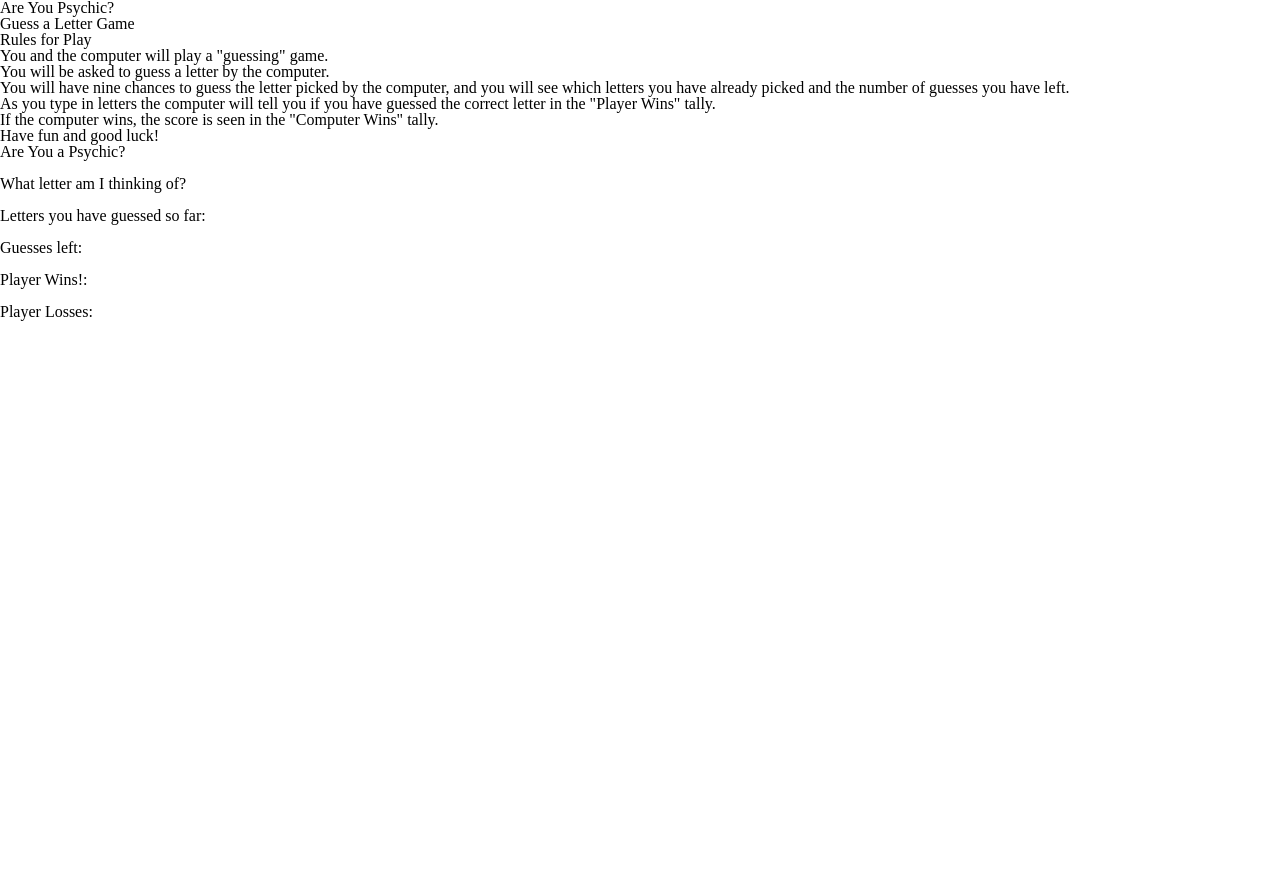
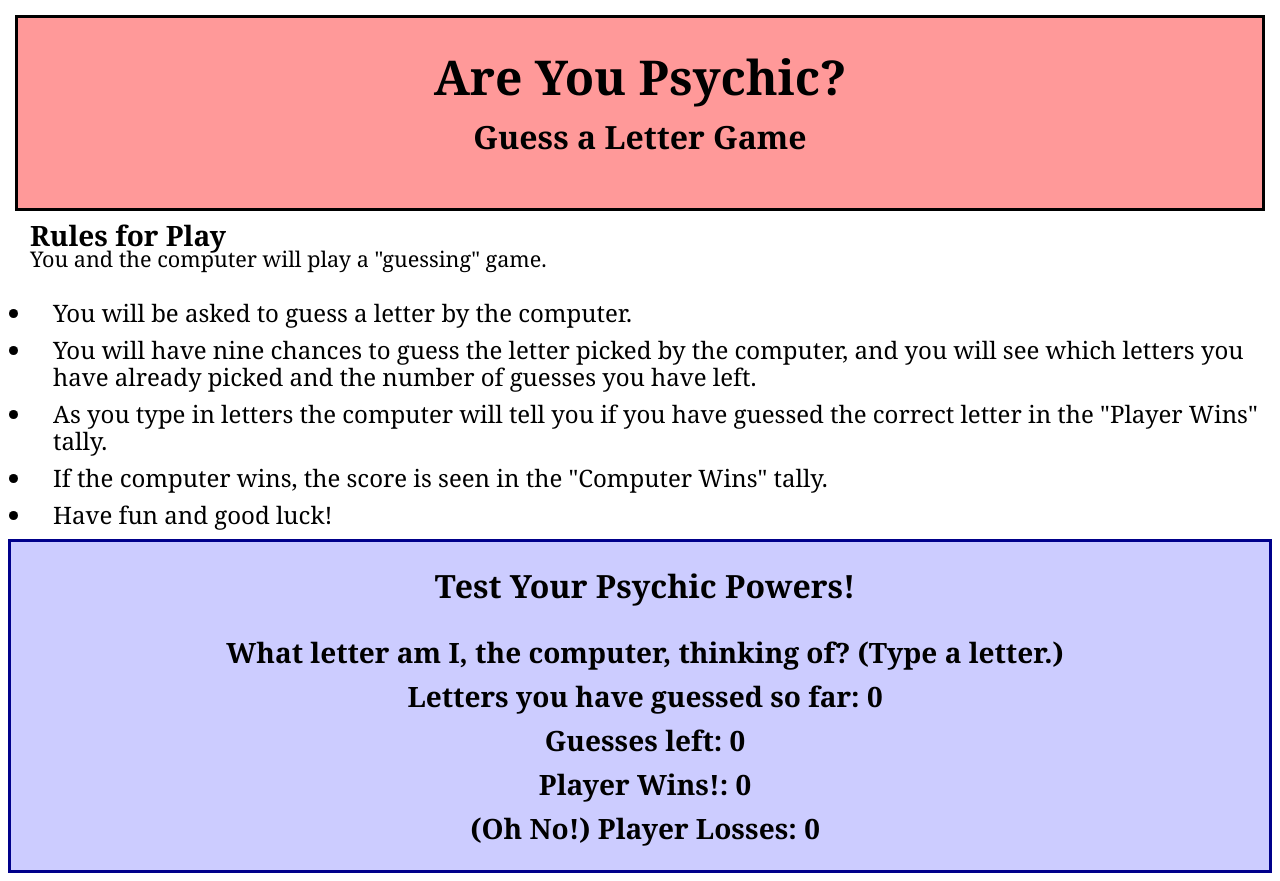
Before and after one commit to JayMFrimmel/psychic-game, a PHP site: page /index.html in a window 1280 px wide. Before the commit the page ends 321 px from the top, so only its background shows below. Run offline with PHP 8.4, Linux system fonts and the light colour scheme.

Commit message:
first commit

```diff
--- a/assets/css/style.css
+++ b/assets/css/style.css
@@ -1,13 +1,71 @@
 body {
 	font-family: "Lucida Bright", Georgia, serif;
+
 }
 h1 {
-	CSS:
-h1 {
 	font-family: "Lucida Bright", Georgia, serif;
-	font-size: 24px;
+	font-size: 3em;
 	font-style: normal;
 	font-variant: normal;
+	font-weight: bold;
+	text-align: center;
+}
+
+h2 {
+	font-family: "Lucida Bright", Georgia, serif;
+	font-size: 2.0em;
+	font-weight: bold;
+	line-height: 2.25em;
+	text-align: center;
+}
+
+h3 {
+	font-family: "Lucida Bright", Georgia, serif;
+	font-size: 1.75em;
+	font-weight: bold;
+	}
+
+.header {
+	border: 3px solid black;
+	margin: 15px;
+	padding: 35px;
+	background-color: #ff9999;
+}
+
+.rules {
+	margin-top: 10px;
+	margin-bottom: 10px
+	margin-left: 20px;
+	margin-right: 15px;
+	padding-left: 30px;
+	line-height: 1.15em;
+}
+
+p {
+	font-size: 1.35em;
 	font-weight: 500;
-	line-height: 26.4px;
+	line-height: 1.4em;
 }
+
+li {
+	list-style-type:disc;
+	font-size: 1.5em;
+	line-height: 1.15em;
+	margin: 3px;
+	padding-top: 3px;
+	padding-bottom: 3px;
+	padding-left: 20px;
+	padding-right: 3px;
+}
+
+.game {
+	margin: 8px;
+	border: 3px solid darkblue;
+	padding-top: 8px;
+	padding-bottom: 28px;
+	padding-left: 30px;
+	padding-right: 20px;
+	text-align: center;
+	font-weight: bold;
+	background-color: #ccccff;
+}
--- a/assets/javascript/game.js
+++ b/assets/javascript/game.js
@@ -1,13 +1,84 @@
-//set up variables
-var letterGuess = ["a", "b", "c", "d", "e", "f", "g", "h", "i", "j", "k", "l", "m", "n", "o", "p", "q", "r", "s", "t", "u", "v", "w", "x", "y", "z"];
+//set up list of options for the computer to pick
+var letters = ["a", "b", "c", "d", "e", "f", "g", "h", "i", "j", "k", "l", "m", "n", "o", "p", "q", "r", "s", "t", "u", "v", "w", "x", "y", "z"];
 
-// prompt the user
-var userGuess = prompt("Guess a letter!");
+//create an array that will hold the player's guessed letters
+var lettersGuessed = [];
 
+// this variable is assigned the random letter picked
+var letterToGuess = null;
 
-//convert to lower case
-var userGuessLower = userGuess.toLowerCase();
+//these are the starting values of the countdown
+var totalGuesses = 9;
+var guessesLeft = 9;
 
-//check against the letter chosen by the computer
-for
+//counter for wins and losses
+var wins = 0;
+var losses = 0;
+
+//three functions to updateGuesses, updateGuessesLeft, updateGuessesSoFar
+var updateGuessesLeft = function(){
+	//now grab the HTML element and set it equal to the guesses left (guessesLeft will be displayed in HTML)
+	document.querySelector('#guessesLeft').innerHTML = guessesLeft;
+};
+
+var updateLetterToGuess = function(){
+	//here we get a random letterToGuess and assign it based on a random generator
+	this.letterToGuess = this.letters[Math.floor(Math.random() * this.letters.length)];
+};
+
+var updateGuessesSoFar = function(){
+	//take the guesses the player has tried and display them as letters separated by commas
+	document.querySelector('#updateGuessesSoFar').innerHTML = guessedLetters.join(', ');
+};
+
+//function called when everything is reset
+var reset = function(){
+	totalGuesses = 9;
+	guessesLeft = 9
+	guessedLetters = [];
+	updateLetterToGuess();
+	updateGuessesLeft();
+	updateGuessesSoFar();
 }
+
+updateLetterToGuess(); execute on page load
+updateGuessesLeft();
+
+//function to capture keyboard clicks
+document.onkeyup = function(event) {
+	//reduce guesses by one
+	guessesLeft--;
+
+	//lower case the letter
+	var letter = String.fromCharCode(event.keyCode).toLowerCase();
+
+	//then add the guess to the guessedLetters array
+	guessedLetters.push(letter);
+
+	//then run the update functions
+	updateGuessesLeft();
+	updateGuessesSoFar();
+
+	//if guesses ar remaining..
+	if (guessesLeft > 0){
+
+		//check to se if there is a match
+		if (letter == letterToGuess){
+
+			//if there is a match then the player wins and the HTML will update the score
+			wins++;
+			document.querySelector('#wins').innerHTML = wins;
+
+			//reset the game
+			reset();
+		}
+		// if no more guesses
+			}else if(guessesLeft == 0){
+
+				//then player's loss and the loss is updated
+				losses++;
+				document.querySelector('#losses').innerHTML = losses;
+				//then call the reset
+				reset();
+			}
+	};
--- a/index.html
+++ b/index.html
@@ -1,12 +1,11 @@
-<!doctype html>
 <!DOCTYPE html>
 <html lang="en">
 <head>
 	<meta charset="utf-8">
 	<title>Psychic Guess a Letter Game</title>
 	<a href=""></a>
+	<link rel="stylesheet" type="text/css" href="assets/css/reset.css">
 	<link rel="stylesheet" type="text/css" href="assets/css/style.css">
-	<link rel="stylesheet" type="text/css" href="assets/css/reset.css">
 	<script src="assets/javascript/game.js"></script>
 </head>
 
@@ -21,9 +20,12 @@
 		<!-- rules for play and scoring -->
 	<div class="rules">
 		<h3>
-			Rules for Play
+			<strong>Rules for Play</strong>
 		</h3>
+
+		<div class="list">
 			<p>You and the computer will play a "guessing" game.</p>
+			<br>
 			<ol>
 				<li>You will be asked to guess a letter by the computer.</li>
 				<li>You will have nine chances to guess the letter picked by the computer, and you will see which letters you have already picked and the number of guesses you have left.</li>
@@ -32,26 +34,25 @@
 				<li>Have fun and good luck!</li>
 			</ol>
 		</div>
+	</div>
 
 		<!-- score keepers and letter tallies -->
 	<div class="game">
-		<h2>Are You a Psychic?</h2>
+		<h2>Test Your Psychic Powers!</h2>
 		<br>
-			<h3>What letter am I thinking of?</h3>
+			<h3>What letter am I, the computer, thinking of? (Type a letter.)</h3>
 				<br>
-			<h3>Letters you have guessed so far:</h3>
+			<h3>Letters you have guessed so far: <span id="lettersGuessed">0</span></h3>
 				<br>
-			<h3>Guesses left:</h3>
+			<h3>Guesses left: <span id="guessesLeft">0</span></h3>
 				<br>
-			<h3>Player Wins!:</h3>
+			<!-- win counter in HTML -->
+			<h3>Player Wins!: <span id="wins">0</span></h3>
+
 				<br>
-			<h3>Player Losses:</h3>
+			<h3>(Oh No!) Player Losses: <span id="losses">0</span></h3>
 
 	</div>
 
-
-
-
-
 </body>
 </html>
```
Lines whose indentation alone changed are shown as unchanged.
